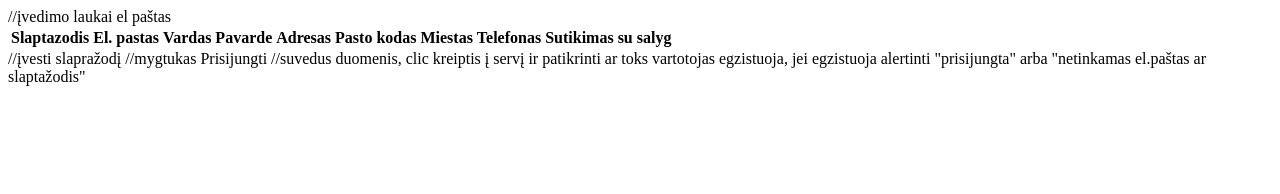
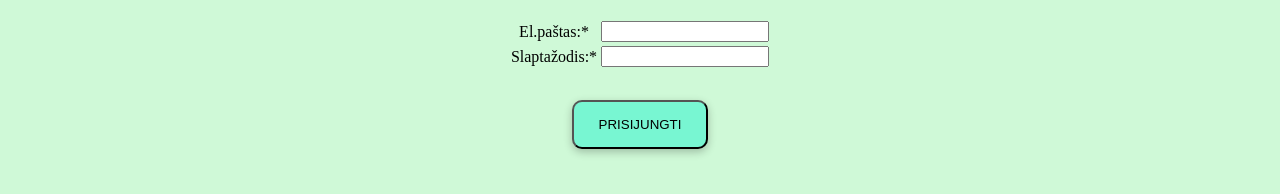
Before and after one commit to SkaiPe/Node.js--FUE4-works, a website: page 4_paskaitaS1/client/login.html in a window 1280 px wide. Drawn offline with Linux system fonts and the light colour scheme.

Commit message:
Pataisiau login.html

```diff
--- a/4_paskaitaS1/client/login.html
+++ b/4_paskaitaS1/client/login.html
@@ -6,42 +6,50 @@
     <meta name="viewport" content="width=device-width, initial-scale=1.0">
     <title>loginas</title>
 </head>
+<style>
+  body {
+          min-height: 100vh;
+          background-color: rgb(207, 249, 215);
+          padding: 10px;
+          text-align: center;
+
+        }
+        form {
+          margin-bottom: 50px;
+          display: flex;
+          flex-direction: column;
+          justify-content: center;
+          align-items: center;
+        }
+        button {
+          margin-top: 30px;
+          background-color: rgb(120, 246, 210);
+          padding: 15px 25px;
+          box-shadow: rgba(0, 0, 0, 0.24) 0px 3px 8px;
+          border-radius: 10px;
+          transition: all 0.3s ease-in;
+        }
+        button:hover {
+          transform: scale(1.05);
+        }
+</style>
 <body>
-    //įvedimo laukai el paštas
-    <form>
+  <!-- // input email; -->
+  <form>
+      <table>
+          <tr>
+              <td class="tdLabel"><label for="email" class="label">El.paštas:*</label></td>
+              <td><input type="text" name="name" value="" id="email" style="width:160px" /></td>
+          </tr>
+   <!-- input password -->
+          <tr>
+              <td class="tdLabel"><label for="password" class="label">Slaptažodis:*</label></td>
+              <td><input type="password" name="password" id="register_password" style="width:160px" /></td>
+          </tr>
+       </table>
+      <button type = "submit">PRISIJUNGTI</button>
+  </form>
+  <!-- //buton prisijungti -->
 
-    <table>
-        <thead>
-          <tr>
-            <th>Slaptazodis</th>
-            <th>El. pastas</th>
-            <th>Vardas</th>
-            <th>Pavarde</th>
-            <th>Adresas</th>
-            <th>Pasto kodas</th>
-            <th>Miestas</th>
-            <th>Telefonas</th>
-            <th>Sutikimas su salyg</th>
-          </tr>
-        </thead>
-        <tbody>
-          <!-- <tr>
-            <td id="password"></td>
-            <td id="email"></td>
-            <td id="firstname"></td>
-            <td id="surname"></td>
-            <td id="address"></td>
-            <td id="postcode"></td>
-            <td id="city"></td>
-            <td id="phone"></td>
-            <td id="agreemnet"></td>
-          </tr> -->
-        </tbody>
-      </table>
-    </form>
-    //įvesti slapražodį
-    //mygtukas Prisijungti
-    //suvedus duomenis, clic kreiptis į servį ir patikrinti ar toks vartotojas egzistuoja, jei egzistuoja alertinti "prisijungta"
-    arba "netinkamas el.paštas ar slaptažodis"
 </body>
 </html>
```
